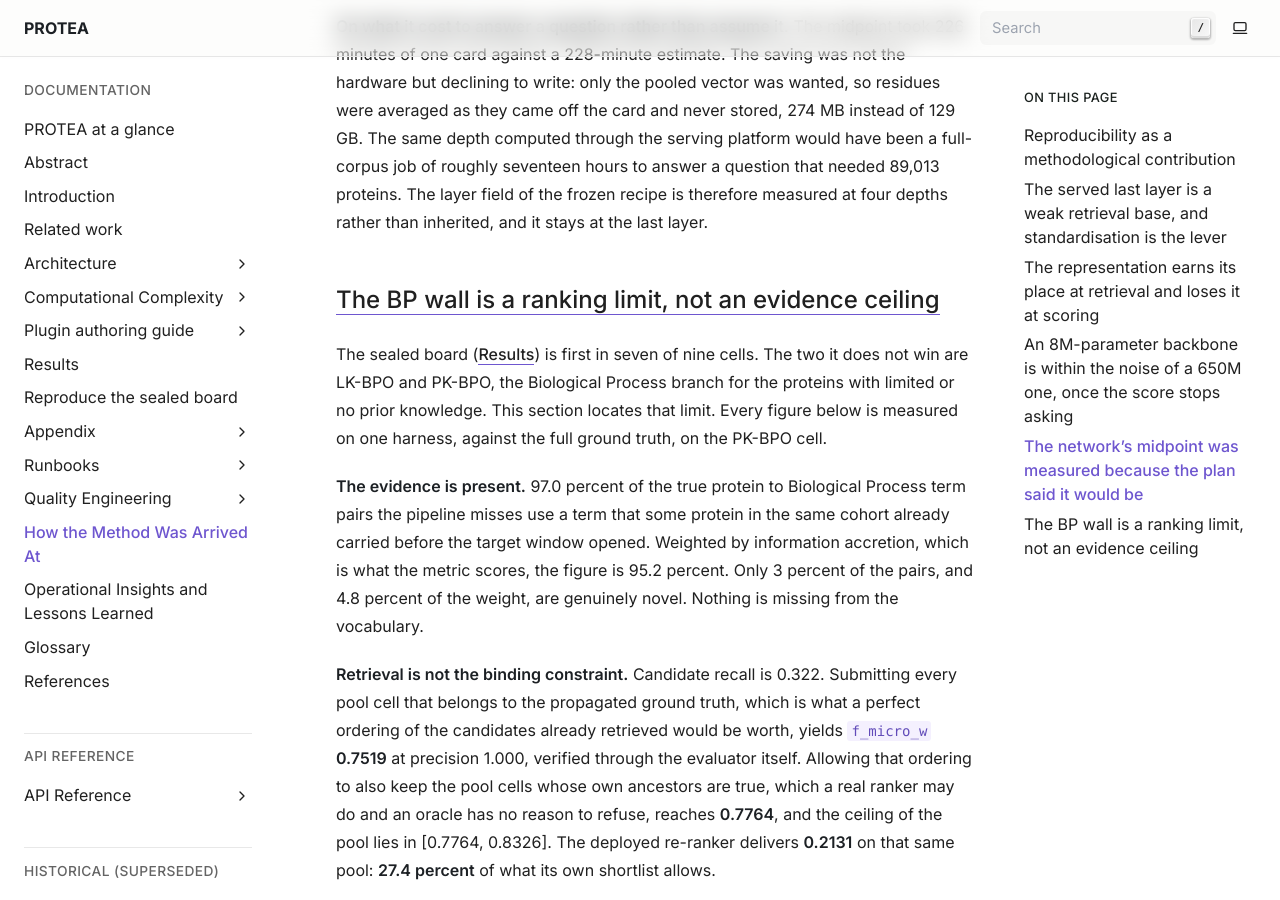
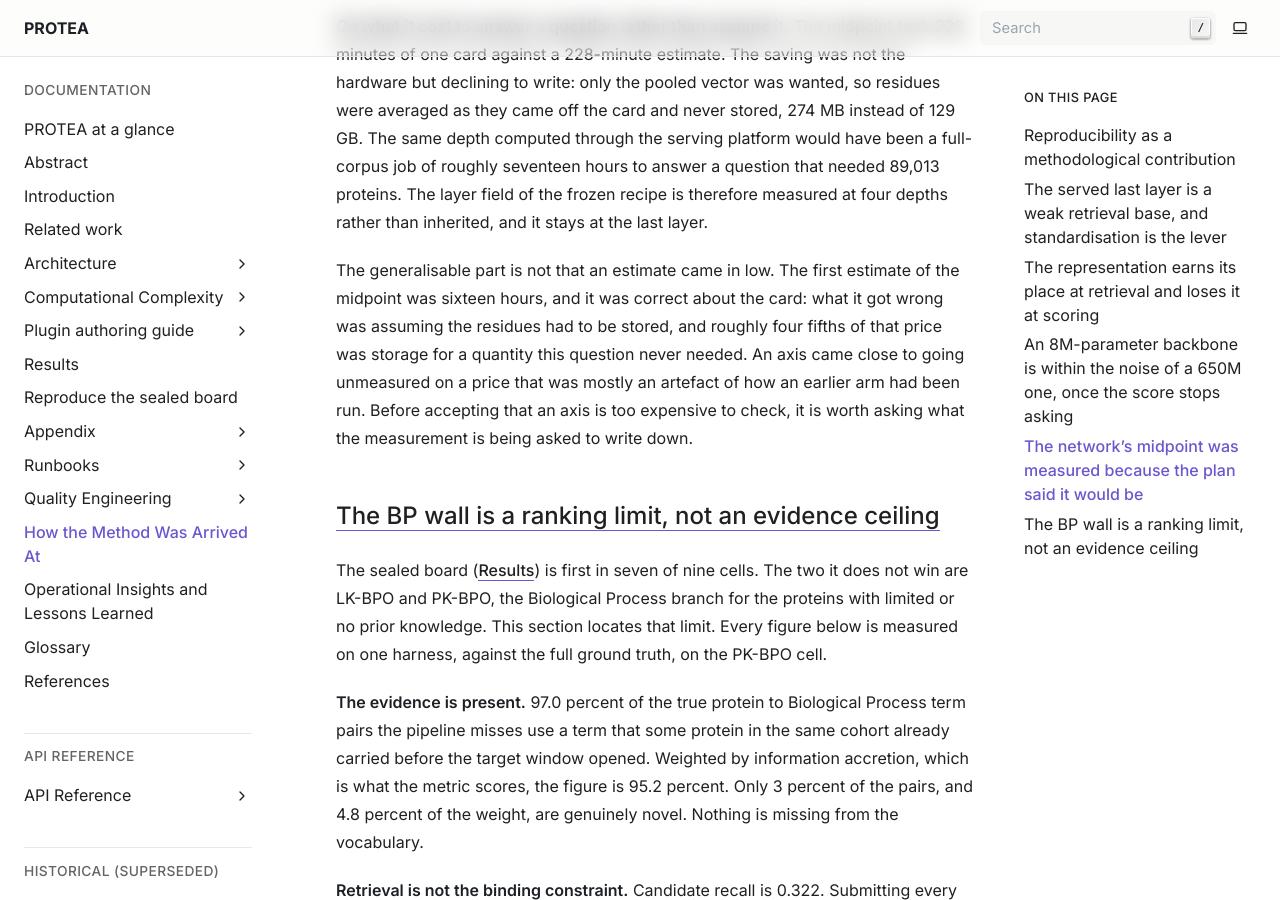
Before and after one commit to frapercan/PROTEA, a Sphinx documentation site: the page built from docs/source/ablation.rst, in a window 1280 px wide and 900 px high, scrolled down 13958 px. Built offline with Sphinx 7.4.7, drawn with Linux system fonts in a browser that asks for light colours.

Commit message:
docs(ablation): the lesson is what you store, not that an estimate was high
The cost note said the midpoint came in at 226 minutes against an estimate of
228. What it left implicit is the part worth carrying: the FIRST estimate was
sixteen hours, and it was right about the card. It was wrong about assuming the
residues had to be stored, and roughly four fifths of that price was storage for
a quantity this question never needed.

So an axis came close to going unmeasured on a price that was mostly an artefact
of how an earlier arm happened to be run. 'The estimate was high' is not
transferable. 'Ask what the measurement is being asked to write down before
accepting that an axis is too expensive to check' is.

```diff
--- a/docs/source/ablation.rst
+++ b/docs/source/ablation.rst
@@ -629,6 +629,14 @@ have been a full-corpus job of roughly seventeen hours to answer a question that
 needed 89,013 proteins. The layer field of the frozen recipe is therefore
 measured at four depths rather than inherited, and it stays at the last layer.
 
+The generalisable part is not that an estimate came in low. The first estimate
+of the midpoint was sixteen hours, and it was correct about the card: what it
+got wrong was assuming the residues had to be stored, and roughly four fifths of
+that price was storage for a quantity this question never needed. An axis came
+close to going unmeasured on a price that was mostly an artefact of how an
+earlier arm had been run. Before accepting that an axis is too expensive to
+check, it is worth asking what the measurement is being asked to write down.
+
 
 .. _insight-bp-wall-is-a-ranking-limit:
 
```
